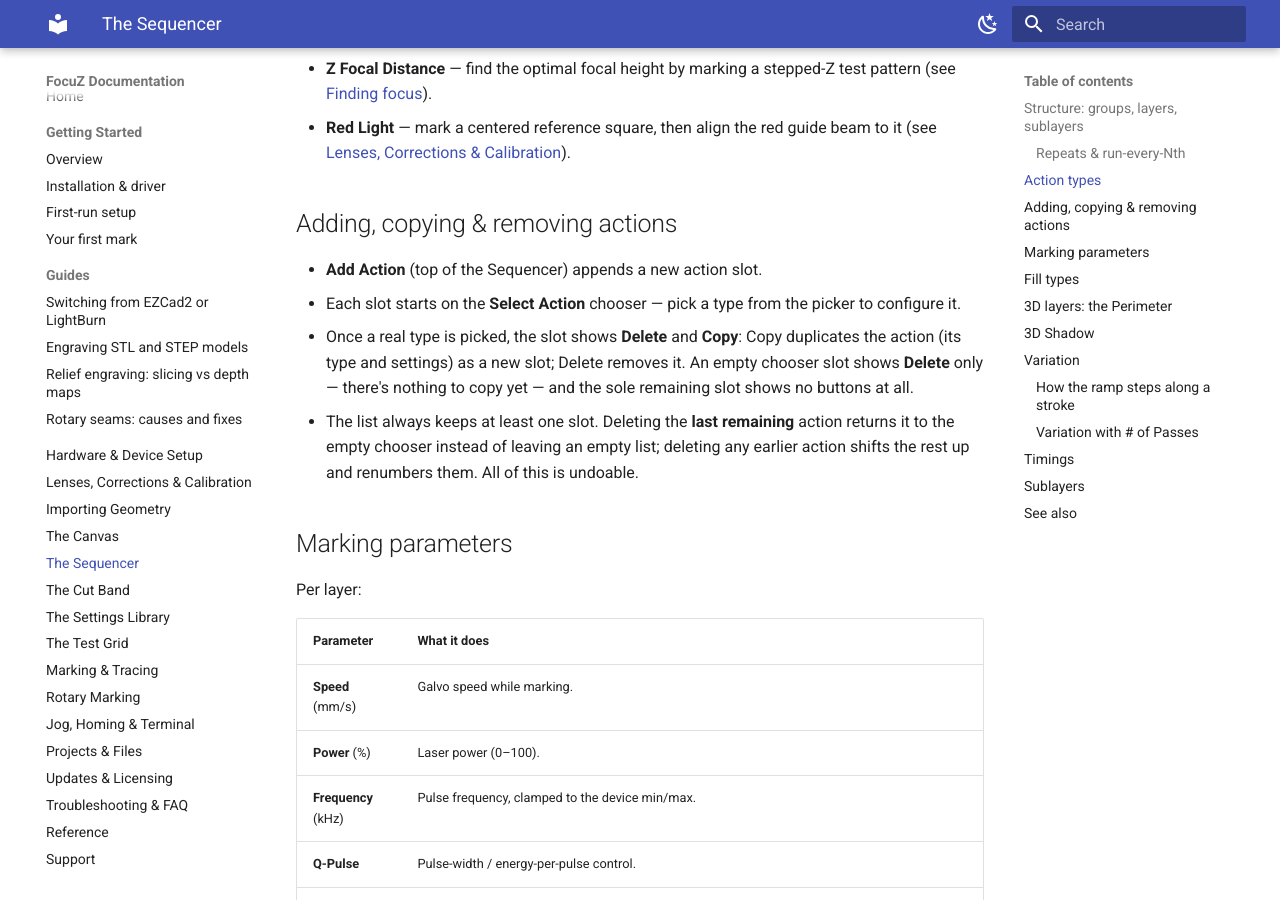
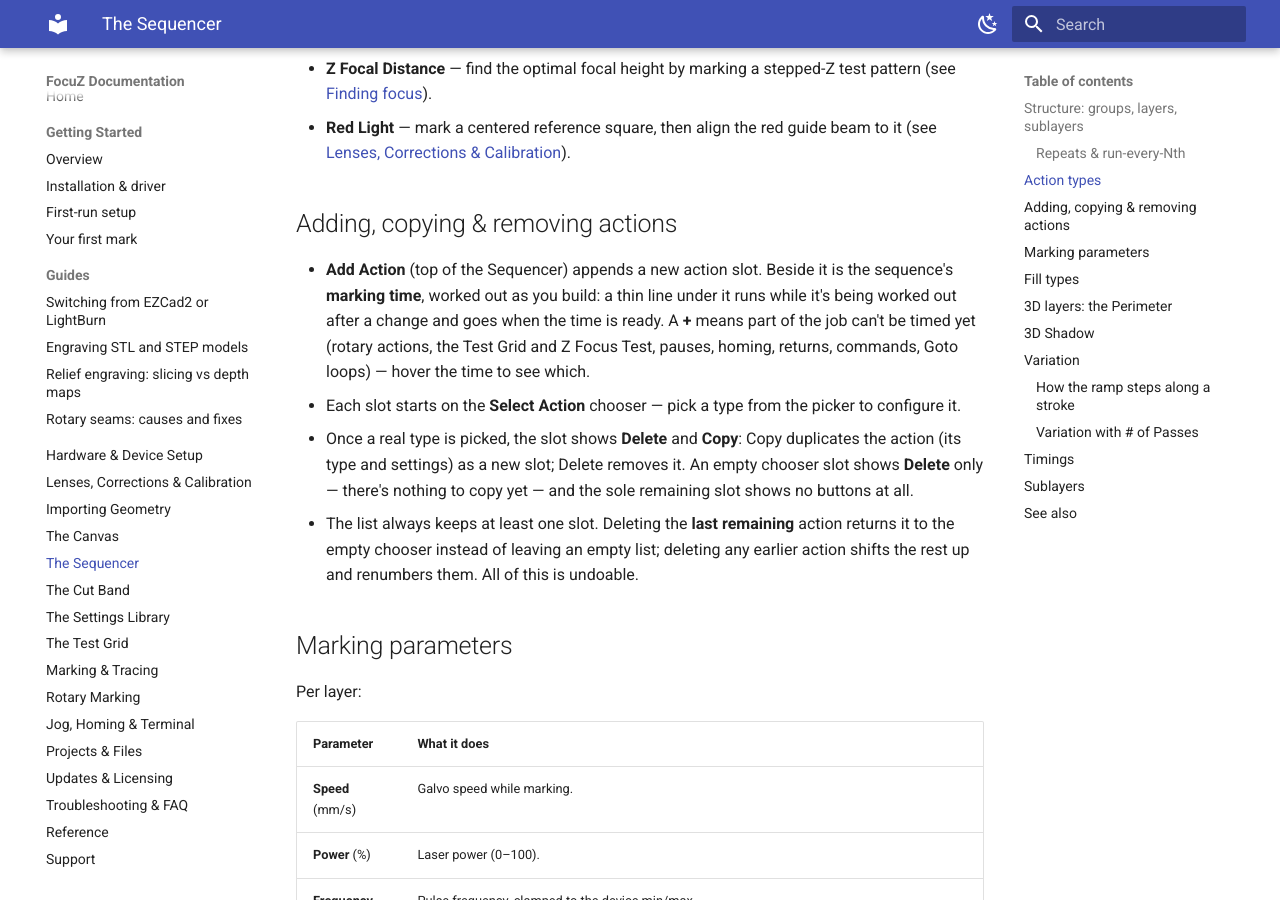
Before and after one commit to Lokahi-Shop/focuz-docs, an MkDocs documentation site: the page built from docs/sequencer.md, in a window 1280 px wide and 900 px high, scrolled down 3311 px. Built offline with MkDocs 1.6.1 and Material for MkDocs 9.7.7, drawn with Linux system fonts in a browser that asks for light colours.

Commit message:
Sequence marking time beside Add Action
Co-Authored-By: Claude Opus 5.5 <noreply@anthropic.com>

```diff
--- a/docs/sequencer.md
+++ b/docs/sequencer.md
@@ -130,7 +130,10 @@ Listed in the order you'd normally work through them:
 
 ## Adding, copying & removing actions
 
-- **Add Action** (top of the Sequencer) appends a new action slot.
+- **Add Action** (top of the Sequencer) appends a new action slot. Beside it is the sequence's **marking time**,
+  worked out as you build: a thin line under it runs while it's being worked out after a change and goes when the
+  time is ready. A **+** means part of the job can't be timed yet (rotary actions, the Test Grid and Z Focus Test,
+  pauses, homing, returns, commands, Goto loops) — hover the time to see which.
 - Each slot starts on the **Select Action** chooser — pick a type from the picker to configure it.
 - Once a real type is picked, the slot shows **Delete** and **Copy**: Copy duplicates the action (its
   type and settings) as a new slot; Delete removes it. An empty chooser slot shows **Delete** only —
```
